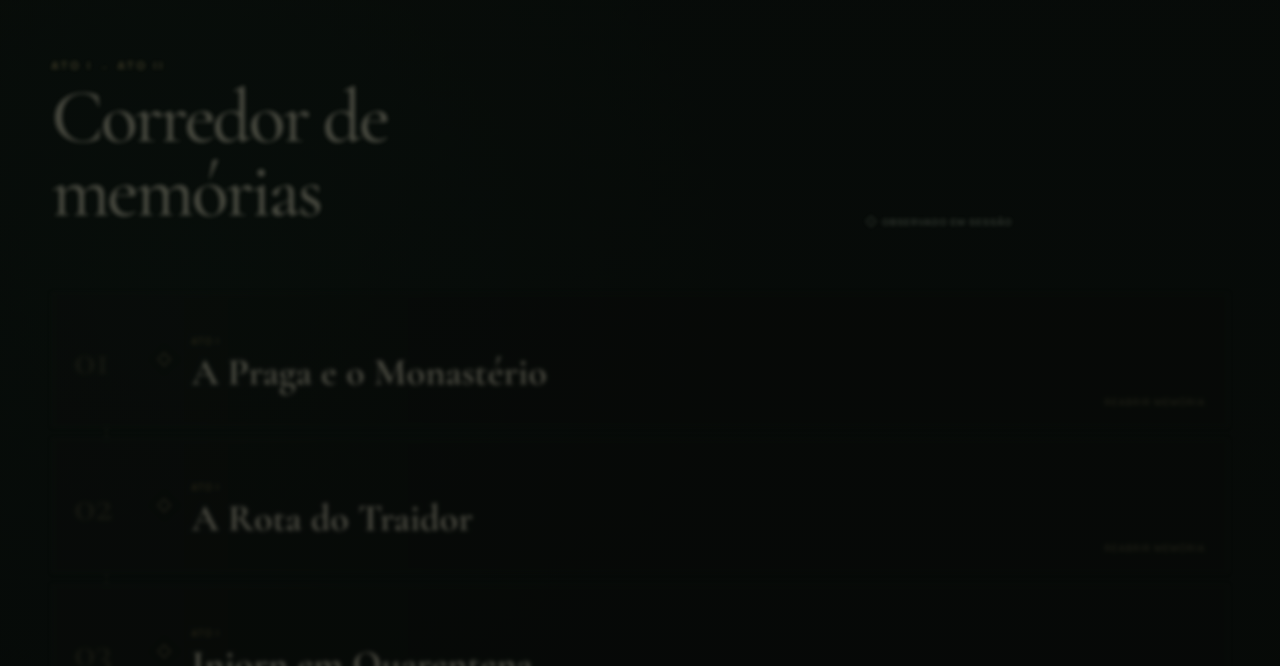
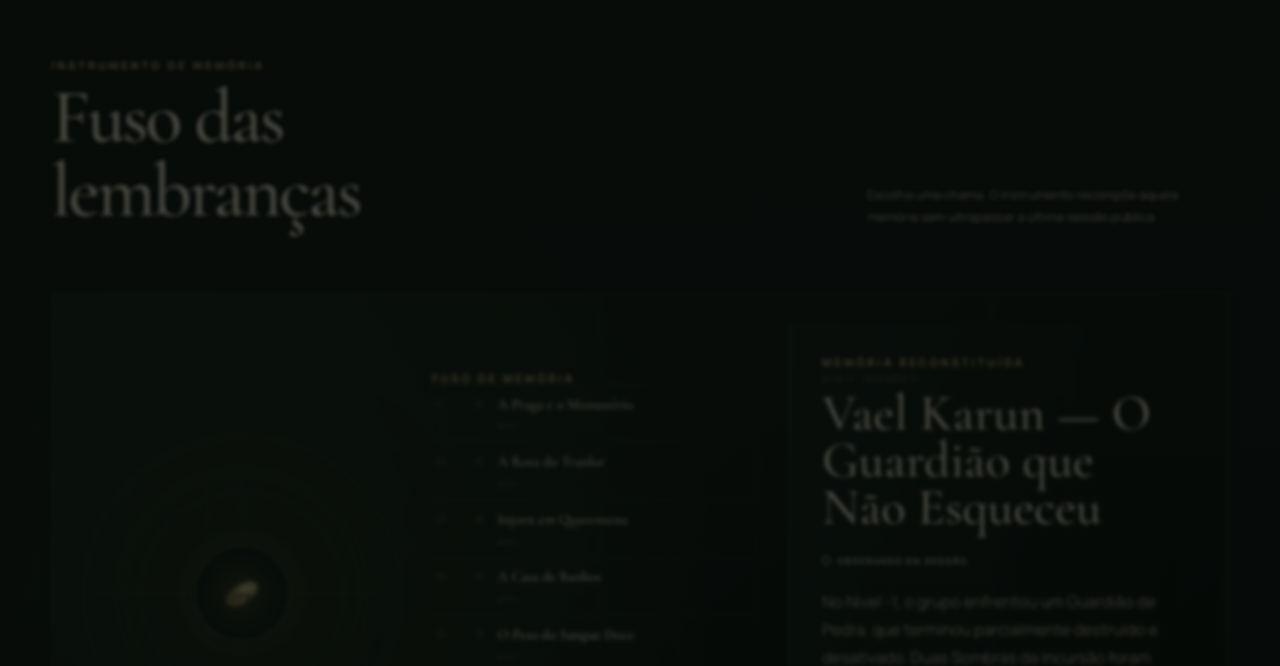
Before and after one commit to krrozino/injorn-web, a Next.js app: page /cronicas in a window 1280 px wide. Shown: the part 994-1660 px from the top of the page. Built offline with nearby package versions, Linux system fonts and the light colour scheme.

Commit message:
feat: add interactive chronicle memory spindle

```diff
--- a/src/app/cronicas/page.tsx
+++ b/src/app/cronicas/page.tsx
@@ -1,5 +1,6 @@
 import type { Metadata } from "next";
 import { KnowledgeStatus } from "@/components/KnowledgeStatus";
+import { MemorySpindle } from "@/components/MemorySpindle";
 import { PublicPage } from "@/components/PublicPage";
 import { campaignChronicles, spoilerBoundary } from "@/content/playerKnowledge";
 
@@ -20,6 +21,19 @@ export default function CronicasPage() {
           Planos de sessões futuras não aparecem aqui. Quando uma sessão é jogada, o que realmente
           aconteceu substitui o planejamento do mestre.
         </p>
+      </section>
+
+      <section className="lore-section" aria-labelledby="spindle-title">
+        <header className="lore-section__heading">
+          <div>
+            <p className="kicker">Instrumento de memória</p>
+            <h2 id="spindle-title">Fuso das lembranças</h2>
+          </div>
+          <p className="lore-section__aside">
+            Escolha uma chama. O instrumento recompõe aquela memória sem ultrapassar a última sessão pública.
+          </p>
+        </header>
+        <MemorySpindle chapters={campaignChronicles} />
       </section>
 
       <section className="lore-section" aria-labelledby="chronicles-title">
```
